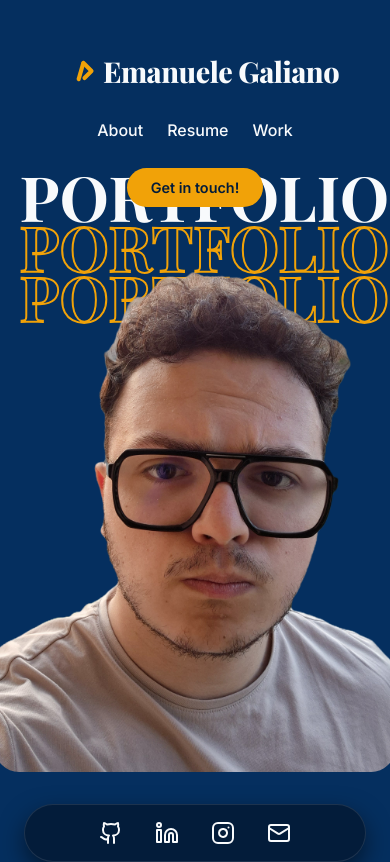
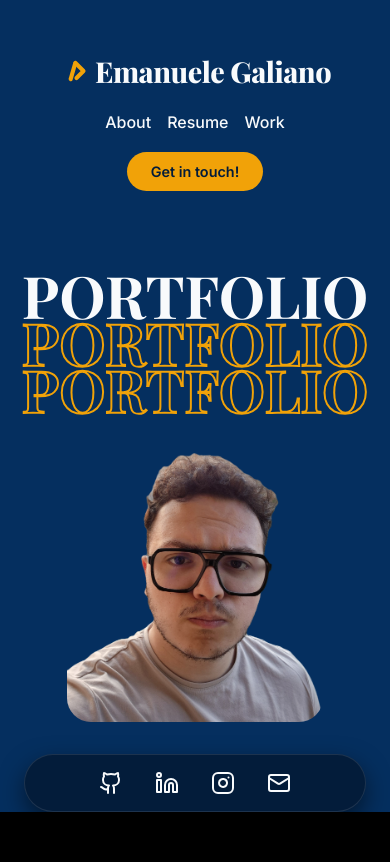
Before and after one commit to emanuelegaliano/portfolio, a React (Vite) app: page / in a window 390 px wide. Shown: the top 862 px of the page. Built offline with nearby package versions, Linux system fonts and the light colour scheme; a web font is replaced by a local one.

Commit message:
Checkpoint mobile version

```diff
--- a/package.json
+++ b/package.json
@@ -7,7 +7,9 @@
     "dev": "vite",
     "build": "vite build",
     "lint": "oxlint",
-    "preview": "vite preview"
+    "preview": "vite preview",
+    "predeploy": "npm run build",
+    "deploy": "gh-pages -d dist"
   },
   "dependencies": {
     "lucide-react": "^1.31.0",
@@ -18,6 +20,7 @@
     "@types/react": "^19.2.17",
     "@types/react-dom": "^19.2.3",
     "@vitejs/plugin-react": "^6.0.4",
+    "gh-pages": "^6.3.0",
     "oxlint": "^1.75.0",
     "vite": "^8.2.0"
   }
--- a/src/App.css
+++ b/src/App.css
@@ -717,25 +717,55 @@
 }
 
 @media (max-width: 768px) {
+  /* Prevent any horizontal scrolling bugs */
+  body, #root, .App, .split-section {
+    overflow-x: hidden;
+    width: 100%;
+    max-width: 100vw;
+  }
+
+  /* Fix logo centering */
+  .logo {
+    margin-left: 0;
+    justify-content: center;
+  }
   .header-container {
     flex-direction: column;
-    gap: 1.5rem;
+    align-items: center;
+    gap: 1rem;
+    text-align: center;
   }
   .nav-links {
     margin-right: 0;
-    gap: 1.5rem;
+    gap: 1rem;
     flex-wrap: wrap;
     justify-content: center;
+    font-size: 0.9rem;
   }
+  /* Push hero content down so nav doesn't overlap PORTFOLIO text */
   .hero-dark {
-    padding-top: 12rem;
+    padding-top: 17rem;
+    display: flex;
+    flex-direction: column;
+    align-items: center;
   }
   .hero-huge-text-container {
-    top: 20%;
-    left: 5%;
+    position: relative !important;
+    top: 0 !important;
+    left: 0 !important;
+    transform: none !important;
+    margin-bottom: -10%; /* Let the image overlap it from below safely */
+    z-index: 1;
   }
   .huge-text {
-    font-size: 16vw;
+    font-size: 15vw;
+  }
+  .abstract-photo-placeholder {
+    max-width: 75%;
+    height: auto;
+    z-index: 2;
+    position: relative;
+    margin: 0 auto;
   }
   .hero-content-wrapper {
     grid-template-columns: 1fr;
@@ -749,45 +779,92 @@
     justify-content: center;
     margin-top: 2rem;
     gap: 2rem;
-    padding: 1rem 2rem;
+    padding: 1rem;
   }
   .about-grid {
     grid-template-columns: 1fr;
     gap: 2rem;
   }
   .about-title {
-    font-size: 3rem;
+    font-size: 2.5rem;
   }
-  .split-left {
-    padding: 2rem 1.5rem;
-  }
-  .split-right {
+  .split-left, .split-right {
     padding: 2rem 1.5rem;
   }
   .interests-grid {
     grid-template-columns: 1fr;
+    gap: 2rem;
   }
-  .carousel-card {
-    width: 300px;
-    height: 450px;
-    padding: 1.5rem;
+  /* Fix Timeline and prevent text overflow */
+  .timeline-row {
+    grid-template-columns: 1fr;
+    gap: 0.5rem;
   }
-  .carousel-btn.prev {
-    left: 0%;
+  .timeline-content {
+    padding-left: 1.8rem; /* Aligns paragraph text with the timeline year text perfectly */
   }
-  .carousel-btn.next {
-    right: 0%;
+  .timeline-content p, .contact-item, .contact-item a {
+    word-break: break-word;
+    overflow-wrap: break-word;
+    white-space: normal;
   }
-  .card-left {
-    transform: translateX(-80%) scale(0.8);
-    opacity: 0.5;
+  .column-heading {
+    font-size: 2.2rem;
   }
-  .card-right {
-    transform: translateX(80%) scale(0.8);
-    opacity: 0.5;
+  /* Fix Contact Box Overlap and round all corners */
+  .contact-box {
+    position: relative;
+    top: 0;
+    left: 0;
+    width: 100%;
+    max-width: 100%;
+    margin-bottom: 3rem;
+    border-radius: 24px;
+    padding: 2rem 1.5rem;
+    box-sizing: border-box;
   }
   .huge-bg-text {
-    font-size: 4rem;
+    font-size: 3.5rem;
+    margin-top: 1rem;
+  }
+  /* Fix Work Carousel for mobile - turn into scrolling list */
+  .section-heading-outline {
+    position: relative !important;
+    font-size: 3.5rem;
+    left: 0 !important;
+    top: 0 !important;
+    text-align: center;
+    margin-bottom: 2rem;
+  }
+  .carousel-track {
+    position: relative;
+    height: auto;
+    display: flex;
+    flex-direction: column;
+    align-items: center;
+    gap: 2rem;
+  }
+  /* Kill ALL carousel javascript inline styles for ALL card states */
+  .carousel-card, .card-center, .card-left, .card-right, .card-hidden {
+    position: relative !important;
+    transform: none !important;
+    left: auto !important;
+    right: auto !important;
+    width: 100% !important;
+    max-width: 320px !important;
+    height: auto !important;
+    opacity: 1 !important;
+    z-index: 1 !important;
+    margin: 0 auto !important;
+    pointer-events: auto !important;
+  }
+  .carousel-controls {
+    display: none;
+  }
+  /* Fix Beyond Code header squishing on tiny screens */
+  .ph-card-header {
+    flex-wrap: wrap;
+    gap: 0.5rem;
   }
 }
 
--- a/src/components/ResumeSplit.jsx
+++ b/src/components/ResumeSplit.jsx
@@ -40,7 +40,7 @@ const ResumeSplit = () => {
 
         <div className="experience-block">
           <h2 className="column-heading">Experience</h2>
-
+          <div className="timeline-list">
             <div className="timeline-row">
               <div className="timeline-year">2026 ─ Curr.</div>
               <div className="timeline-content">
@@ -54,6 +54,7 @@ const ResumeSplit = () => {
               <div className="timeline-content">
                 <h4>Academic Internship</h4>
                 <p>Reconstruction of Latent Orders. Supervised by <a href="https://antoninofurnari.github.io/" target="_blank" rel="noopener noreferrer" style={{ color: 'inherit', textDecoration: 'underline' }}>Antonino Furnari</a>.</p>
+              </div>
             </div>
           </div>
         </div>
```
Also changed, not shown: 1 other file (tests, documents, lock files or other folders). Lines whose indentation alone changed are shown as unchanged.
